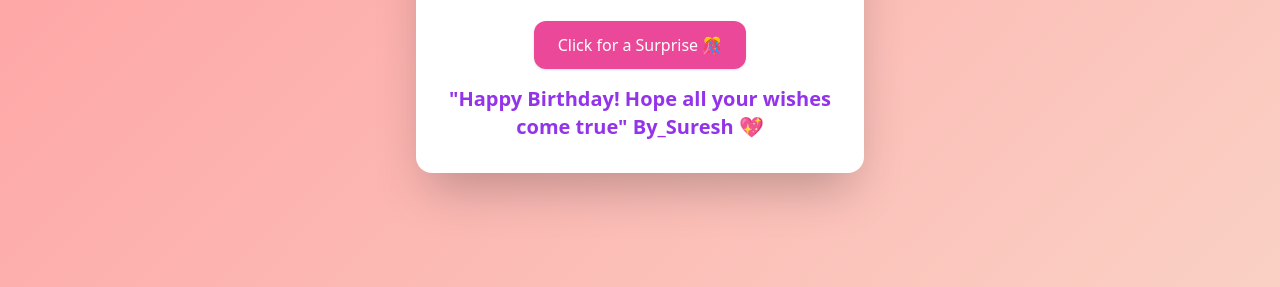
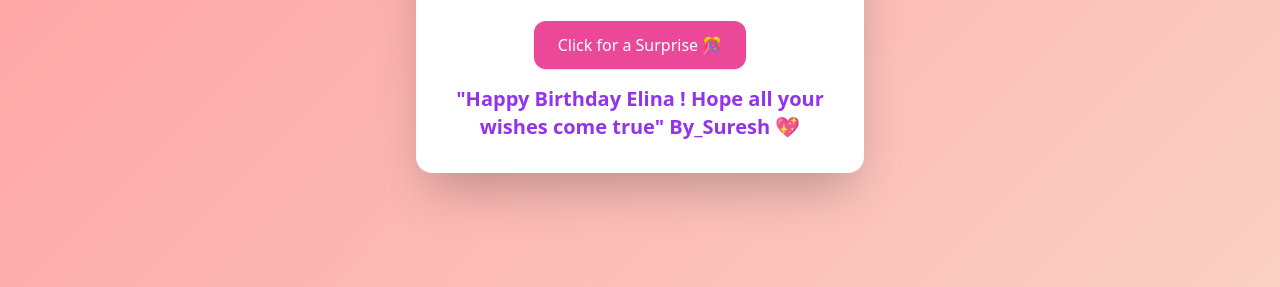
Before and after one commit to rushjoker52-sudo/Birthday-Gift, a plain HTML site: page index.html in a window 1280 px wide. Both pictures are taken after a click on the button "Click for a Surprise 🎊". Shown: the part 513-800 px from the top of the page. Drawn offline with nearby package versions, Linux system fonts and the light colour scheme.

Commit message:
Update index.html

```diff
--- a/index.html
+++ b/index.html
@@ -1,9 +1,10 @@
+
 <!DOCTYPE html>
 <html lang="en">
 <head>
   <meta charset="UTF-8" />
   <meta name="viewport" content="width=device-width, initial-scale=1.0" />
-  <title>Happy Birthday Elina 🎉</title>
+  <title> Surprise Gift From Suresh🎉</title>
   <script src="https://cdn.tailwindcss.com"></script>
   <script src="https://cdn.jsdelivr.net/npm/canvas-confetti@1.6.0/dist/confetti.browser.min.js"></script>
   <style>
@@ -31,7 +32,8 @@
     </button>
 
     <p id="surprise" class="mt-4 text-lg sm:text-xl font-semibold text-purple-600 hidden">
-      "Happy Birthday! Hope all your wishes come true" By_Suresh 💖
+      "Happy Birthday Elina ! Hope all your wishes come true"
+     By_Suresh 💖
     </p>
   </div>
 
```
